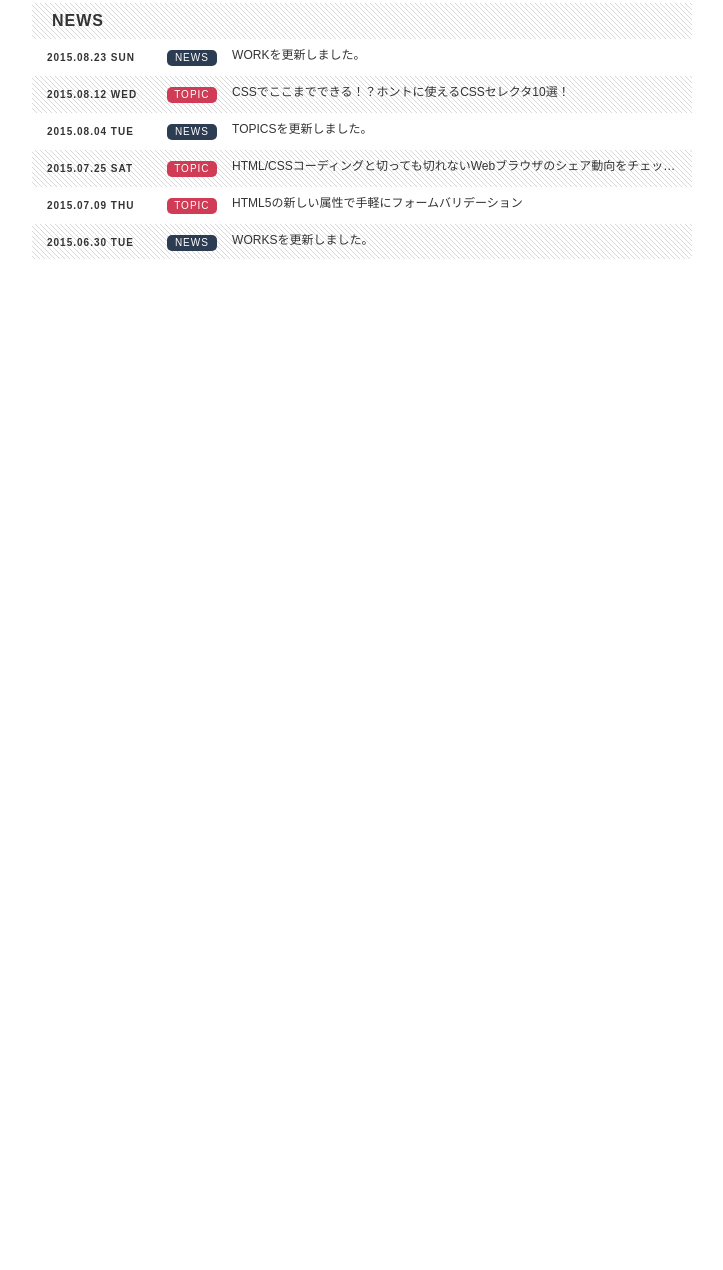
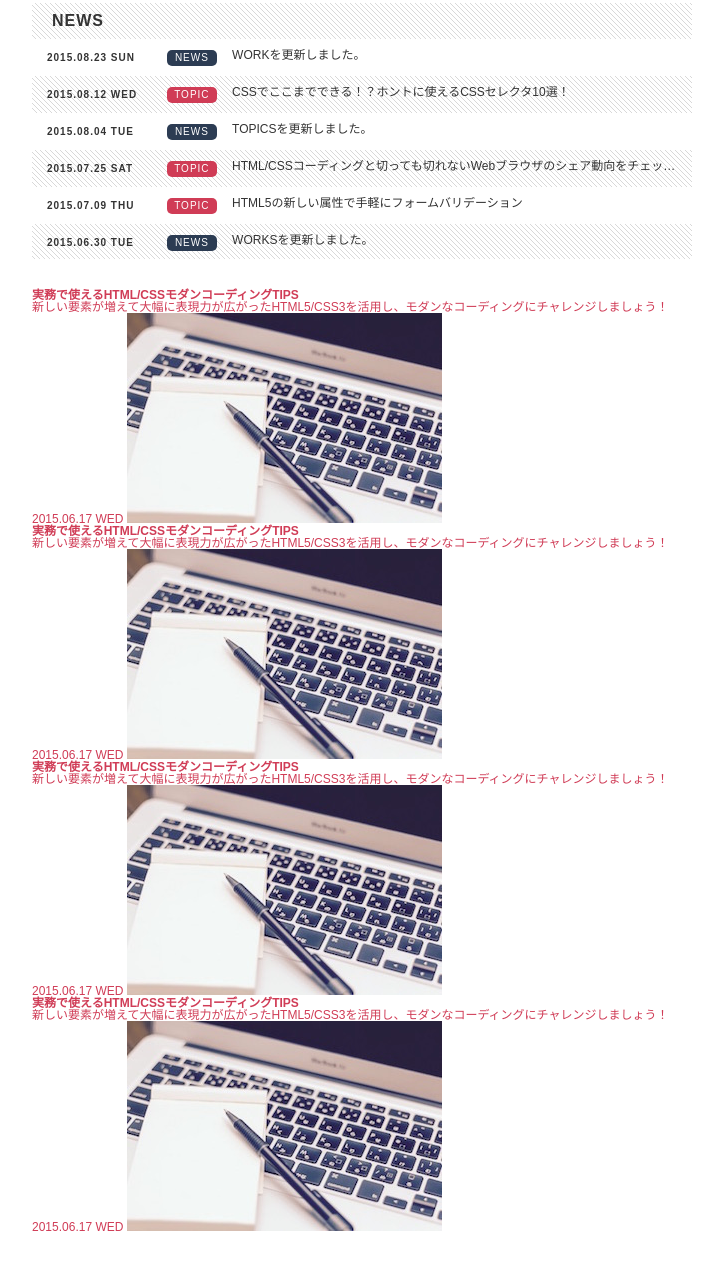
Before and after one commit to fufoo21/test2, a plain HTML site: page index.html in a window 1280 px wide. Shown: the part 496-1766 px from the top of the page, without its empty margins (123-846 px from the left). Before the commit the page ends 825 px from the top, so only its background shows below. Drawn offline with Linux system fonts and the light colour scheme.

Commit message:
Add files via upload

```diff
--- a/index.html
+++ b/index.html
@@ -80,6 +80,30 @@
 			</ul>
 			<h2 class="hidden">ARTICLES</h2>
 			<div class="clearfix">
+				<a href="#" class="article-box">
+					<h3 class="title">実務で使えるHTML/CSSモダンコーディングTIPS</h3>
+					<p class="desc">新しい要素が増えて大幅に表現力が広がったHTML5/CSS3を活用し、モダンなコーディングにチャレンジしましょう！</p>
+					<time class="date" datetime="2015-06-17">2015.06.17 WED</time>
+					<img class="image" src="./images/article.jpg" alt="コーディング画面">
+				</a>
+				<a href="#" class="article-box">
+					<h3 class="title">実務で使えるHTML/CSSモダンコーディングTIPS</h3>
+					<p class="desc">新しい要素が増えて大幅に表現力が広がったHTML5/CSS3を活用し、モダンなコーディングにチャレンジしましょう！</p>
+					<time class="date" datetime="2015-06-17">2015.06.17 WED</time>
+					<img class="image" src="./images/article.jpg" alt="コーディング画面">
+				</a>
+				<a href="#" class="article-box">
+					<h3 class="title">実務で使えるHTML/CSSモダンコーディングTIPS</h3>
+					<p class="desc">新しい要素が増えて大幅に表現力が広がったHTML5/CSS3を活用し、モダンなコーディングにチャレンジしましょう！</p>
+					<time class="date" datetime="2015-06-17">2015.06.17 WED</time>
+					<img class="image" src="./images/article.jpg" alt="コーディング画面">
+				</a>
+				<a href="#" class="article-box">
+					<h3 class="title">実務で使えるHTML/CSSモダンコーディングTIPS</h3>
+					<p class="desc">新しい要素が増えて大幅に表現力が広がったHTML5/CSS3を活用し、モダンなコーディングにチャレンジしましょう！</p>
+					<time class="date" datetime="2015-06-17">2015.06.17 WED</time>
+					<img class="image" src="./images/article.jpg" alt="コーディング画面">
+				</a>
 			</div>
 		</main>
 		<div class="sidemenu">
```
